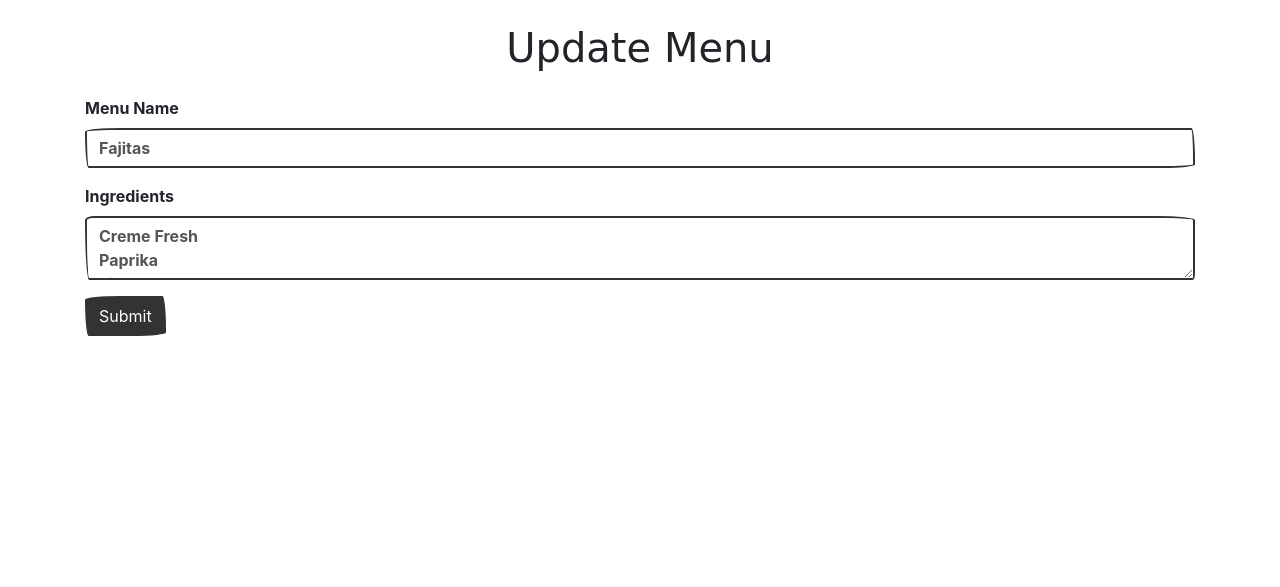
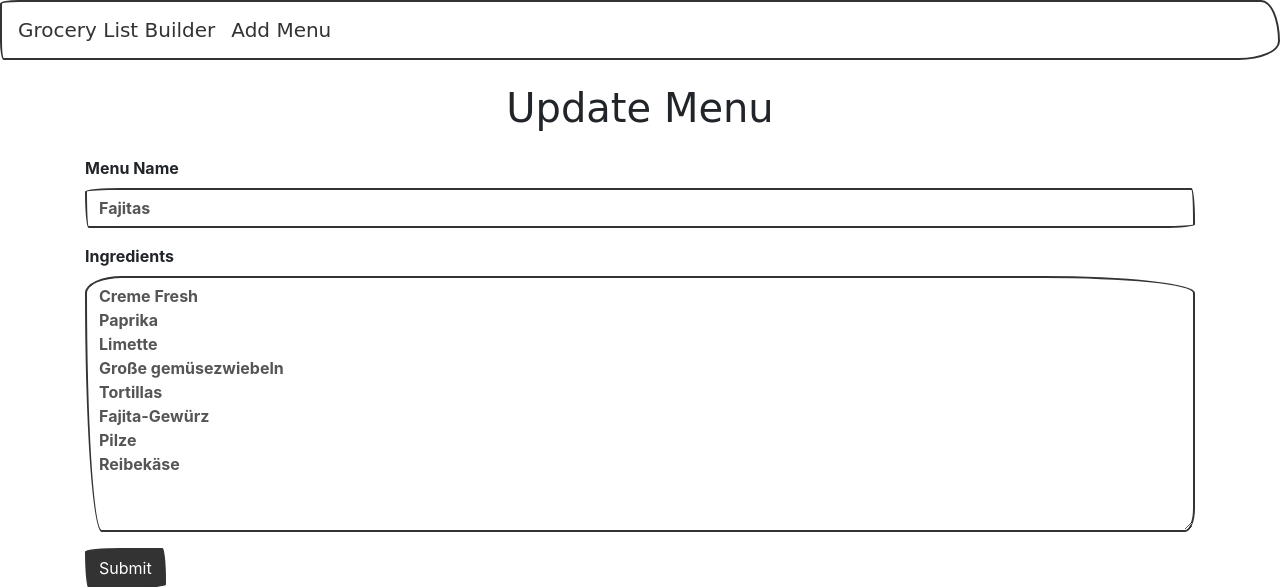
Before and after one commit to HolgerKurtz/grocery-list, a Flask app: page /update_menu/Fajitas in a window 1280 px wide. Shown: the top 587 px of the page. Run offline with Flask 3, Linux system fonts and the light colour scheme; some libraries are stand-ins or nearby versions; some web fonts are replaced.

Commit message:
Improved Textarea and cleaner code

```diff
--- a/forms.py
+++ b/forms.py
@@ -2,10 +2,23 @@ from wtforms import FormField, StringField, TextAreaField, SubmitField, FieldLis
 from wtforms.validators import DataRequired
 from flask_wtf import FlaskForm
 
+
 class IngredientForm(FlaskForm):
     name = StringField('Ingredient', validators=[DataRequired()])
 
+
 class MenuForm(FlaskForm):
-    name = StringField('Menu Name', validators=[DataRequired()])
-    ingredients = TextAreaField('Ingredients')
+    name = StringField(
+        "Menu Name",
+        validators=[DataRequired()],
+        render_kw={"placeholder": "i.e. Spaghetti Carbonara"},
+    )
+    ingredients = TextAreaField(
+        "Ingredients",
+        render_kw={
+            "rows": 10,
+            "cols": 50,
+            "placeholder": "Enter one ingredient per line",
+        },
+    )
     submit = SubmitField('Submit')
--- a/server.py
+++ b/server.py
@@ -13,7 +13,7 @@ try:
     menu_manager = MenuManager('menue.json')
 except FileNotFoundError as e:
     menu_manager = None
-    print(e)
+    app.logger.error(f"Menu file not found: {e}")
 
 
 def get_ingredient_counts(selected_menus):
@@ -63,13 +63,16 @@ def get_ingredients():
     return jsonify(ingredients=ingredients, counts=ingredientCount)
 
 
+def split_ingredients(ingredients_str):
+    return ingredients_str.split("\n")
+
+
 @app.route('/add_menu', methods=['GET', 'POST'])
 def add_menu():
     form = MenuForm()
     if form.validate_on_submit():
-        new_menu = form.name.data
-        new_ingredients = form.ingredients.data.split(
-            "\n")  # Split the ingredients string into a list
+        new_menu = form.name.data.strip()  # Strip whitespace from menu name
+        new_ingredients = split_ingredients(form.ingredients.data)
         if new_menu in menu_manager.menu_data:
             return "This menu already exists. Please choose a different name."
         menu_manager.menu_data[new_menu] = new_ingredients
@@ -84,8 +87,7 @@ def update_menu(menu_name):
         return "This menu does not exist."
     form = MenuForm()
     if form.validate_on_submit():
-        new_ingredients = form.ingredients.data.split(
-            '\n')  # Split the ingredients by line
+        new_ingredients = split_ingredients(form.ingredients.data)
         menu_manager.menu_data[menu_name] = new_ingredients
         menu_manager.save()  # Save the updated menu data
         return redirect(url_for('index'))  # Redirect to the menu overview page
--- a/static/main.js
+++ b/static/main.js
@@ -123,4 +123,10 @@ $(document).ready(function () {
   }
 
   $("#generate-link-button").click(generateShareableLink);
+
+  // Add this at the end of the document ready function
+  $("#see-more-button").click(function () {
+    $(".hidden-menu").show();
+    $(this).hide();
+  });
 });
--- /dev/null
+++ b/static/styles.css
@@ -0,0 +1,7 @@
+.hidden-menu {
+  display: none;
+}
+
+.form-check-input {
+  transform: scale(1.5);
+}
--- a/templates/update_menu.html
+++ b/templates/update_menu.html
@@ -1,16 +1,29 @@
 <!DOCTYPE html>
 <html>
   <head>
-    <meta name="robots" content="noindex">
-    <meta name="viewport" content="width=device-width, initial-scale=1.0">
+    <meta name="robots" content="noindex" />
+    <meta name="viewport" content="width=device-width, initial-scale=1.0" />
     <title>Update Menu</title>
     <link
       href="https://cdn.jsdelivr.net/npm/bootswatch@4.5.2/dist/sketchy/bootstrap.min.css"
       rel="stylesheet"
     />
+    <link
+      rel="stylesheet"
+      href="{{ url_for('static', filename='styles.css') }}"
+    />
     <script src="https://code.jquery.com/jquery-3.5.1.min.js"></script>
   </head>
   <body>
+    <nav class="navbar navbar-expand-sm navbar-light bg-light sticky-top">
+      <a class="navbar-brand" href="/">
+        <i class="fas fa-home"></i> Grocery List Builder
+      </a>
+      <a class="navbar-brand" href="/add_menu">
+        <i class="fas fa-plus-circle"></i> Add Menu
+      </a>
+    </nav>
+
     <div class="container">
       <h1 class="text-center my-4">Update Menu</h1>
       <form method="POST">
@@ -19,7 +32,8 @@
           {{ form.name.label }} {{ form.name(class="form-control") }}
         </div>
         <div class="form-group">
-          {{ form.ingredients.label }} {{ form.ingredients(class="form-control") }}
+          {{ form.ingredients.label }} {{ form.ingredients(class="form-control")
+          }}
         </div>
         {{ form.submit(class="btn btn-primary") }}
       </form>
```
Also changed, not shown: templates/add_menu.html (+7 -3 lines), templates/index.html (+13 -3 lines).
